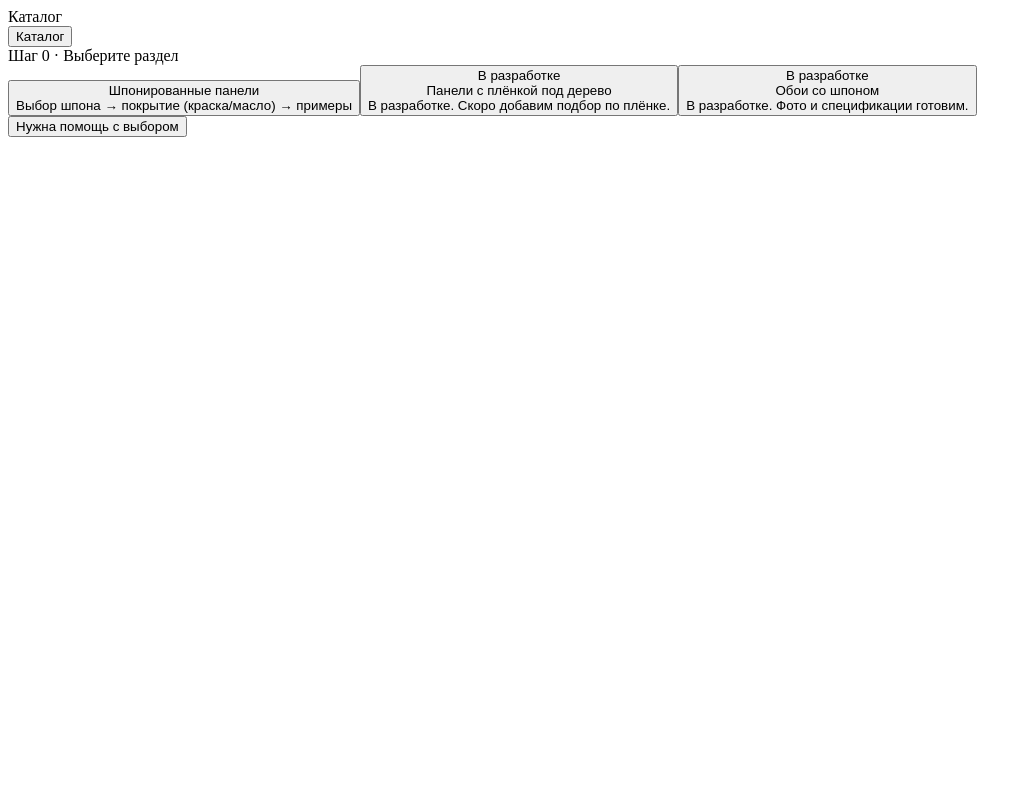
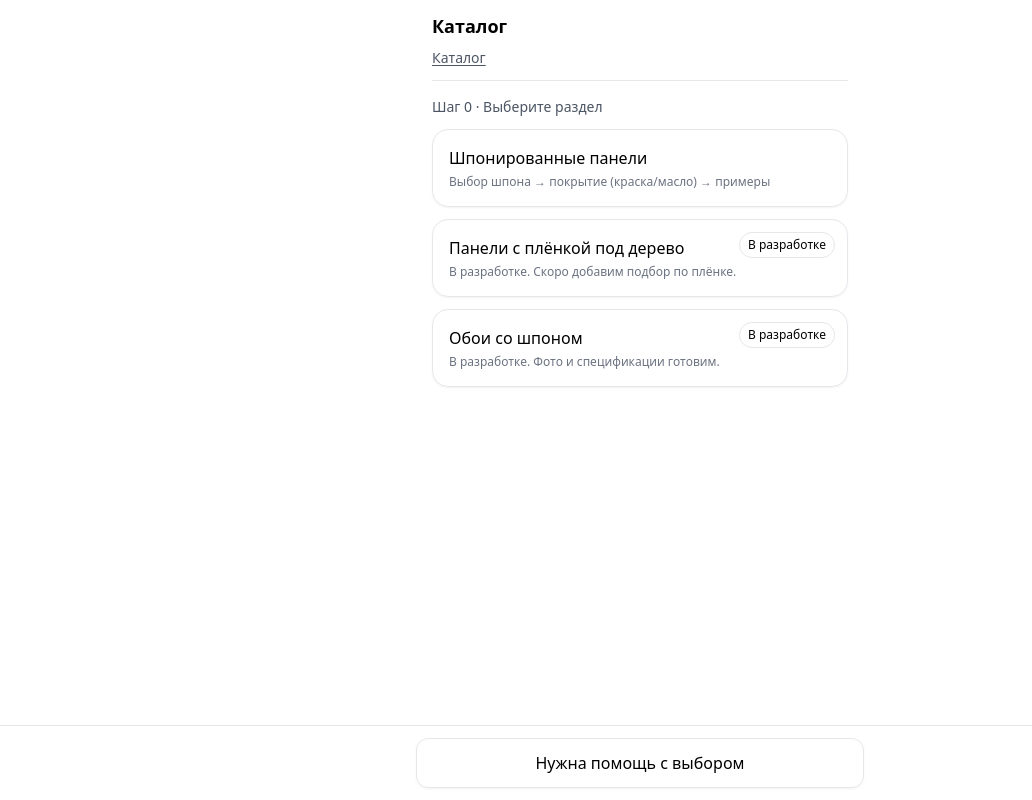
Before and after one commit to DanilVT/katalog, a React (Create React App) app: page / in a window 1280 px wide. Shown: the whole page, without its empty margins (0-1032 px from the left). Built offline with nearby package versions, Linux system fonts and the light colour scheme.

Commit message:
build: подключил Tailwind через CRACO

```diff
--- /dev/null
+++ b/craco.config.js
@@ -0,0 +1,11 @@
+/** @type {import('@craco/craco').CracoConfig} */
+module.exports = {
+  style: {
+    postcss: {
+      plugins: [
+        require('tailwindcss'),
+        require('autoprefixer'),
+      ],
+    },
+  },
+};
--- /dev/null
+++ b/src/index.css
@@ -0,0 +1,3 @@
+@tailwind base;
+@tailwind components;
+@tailwind utilities;
--- a/src/index.js
+++ b/src/index.js
@@ -1,3 +1,4 @@
+import './index.css';
 import React from 'react';
 import ReactDOM from 'react-dom/client';
 import App from './App';
--- /dev/null
+++ b/tailwind.config.js
@@ -0,0 +1,11 @@
+/** @type {import('tailwindcss').Config} */
+module.exports = {
+  content: [
+    "./public/index.html",
+    "./src/**/*.{js,jsx,ts,tsx}"
+  ],
+  theme: {
+    extend: {},
+  },
+  plugins: [],
+};
```
Also changed, not shown: package.json (+8 -6 lines).
